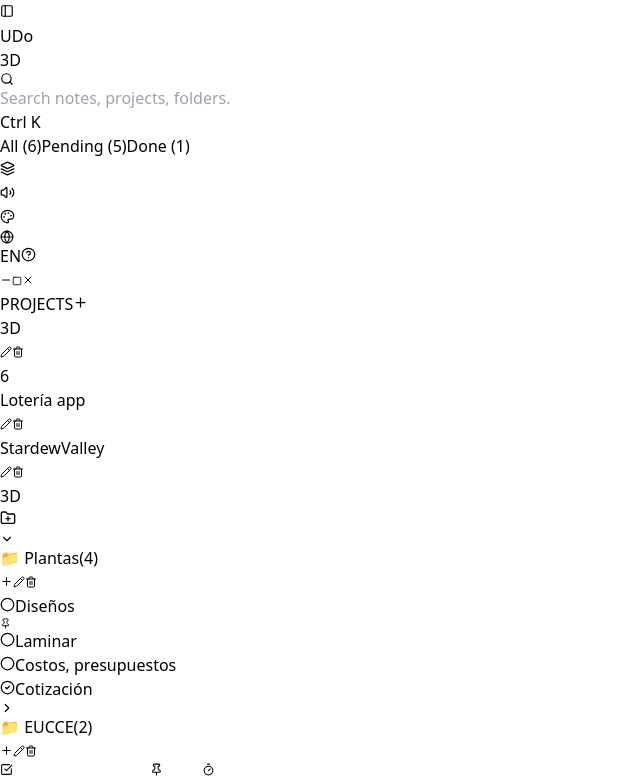
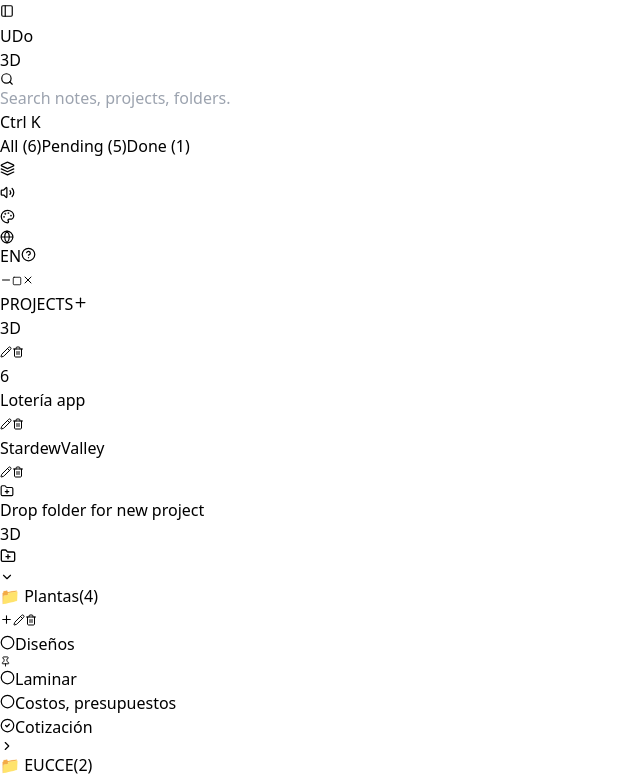
Before and after one commit to BrizueIa/UDo, a React (Vite) app: page / in a window 1280 px wide. Shown: the top 780 px of the page, without its empty margins (0-640 px from the left). Built offline with nearby package versions, Linux system fonts and the light colour scheme.

Commit message:
feat(dnd): allow dragging folders into projects or to create new projects (FR-19)

```diff
--- a/src/app/App.tsx
+++ b/src/app/App.tsx
@@ -35,6 +35,7 @@ export const App: React.FC = () => {
     setSelectedSubjectId, setSelectedFolderId, setSelectedNoteId, setActiveTagFilter,
     handleUpdateNote, handleToggleNoteComplete, handleDeleteNote, handleCreateNote,
     handleMoveNoteToFolder, handleMoveNoteToSubject,
+    handleMoveFolderToSubject, handleConvertFolderToSubject,
     handleAddFolder, handleUpdateFolder, handleDeleteFolder, handleToggleFolderExpand,
     handleAddSubject, handleUpdateSubject, handleDeleteSubject, getSubjectNoteCount,
   } = useWorkspaceState();
@@ -289,6 +290,8 @@ export const App: React.FC = () => {
             onDeleteSubject={handleDeleteSubject}
             getSubjectNoteCount={getSubjectNoteCount}
             onMoveNoteToSubject={handleMoveNoteToSubject}
+            onMoveFolderToSubject={handleMoveFolderToSubject}
+            onConvertFolderToSubject={handleConvertFolderToSubject}
           />
         )}
 
--- a/src/features/folders/components/FolderItemRow.tsx
+++ b/src/features/folders/components/FolderItemRow.tsx
@@ -46,6 +46,12 @@ export const FolderItemRow: React.FC<Props> = ({
       e.dataTransfer.dropEffect = 'move';
       setIsDragOver(true);
     }
+  };
+
+  const handleDragStart = (e: React.DragEvent) => {
+    e.dataTransfer.setData('application/udo-folder-id', folder.id);
+    e.dataTransfer.setData('text/plain', folder.id);
+    e.dataTransfer.effectAllowed = 'move';
   };
 
   const handleDragLeave = (e: React.DragEvent) => {
@@ -106,11 +112,13 @@ export const FolderItemRow: React.FC<Props> = ({
 
   return (
     <div
+      draggable
+      onDragStart={handleDragStart}
       onClick={onSelectFolder}
       onDragOver={handleDragOver}
       onDragLeave={handleDragLeave}
       onDrop={handleDrop}
-      className={`group flex items-center justify-between px-2 py-1.5 rounded-md cursor-pointer transition-all ${
+      className={`group flex items-center justify-between px-2 py-1.5 rounded-md cursor-grab active:cursor-grabbing hover:translate-x-0.5 transition-all select-none ${
         isDragOver
           ? 'bg-theme-accent/25 border-theme-accent ring-2 ring-theme-accent/60 scale-[1.01] shadow-md'
           : isSelected
--- a/src/features/subjects/components/SubjectsSidebar.tsx
+++ b/src/features/subjects/components/SubjectsSidebar.tsx
@@ -1,6 +1,6 @@
 import React, { useState } from 'react';
 import { SubjectItem } from '../../../shared/types';
-import { Plus, Check, X, Pencil, Trash2 } from 'lucide-react';
+import { Plus, Check, X, Pencil, Trash2, FolderPlus } from 'lucide-react';
 import { useTranslation } from 'react-i18next';
 import { motion, AnimatePresence } from 'framer-motion';
 
@@ -25,6 +25,8 @@ interface Props {
   onDeleteSubject: (id: string) => void;
   getSubjectNoteCount: (id: string) => number;
   onMoveNoteToSubject?: (noteId: string, subjectId: string) => void;
+  onMoveFolderToSubject?: (folderId: string, subjectId: string) => void;
+  onConvertFolderToSubject?: (folderId: string) => void;
 }
 
 export const SubjectsSidebar: React.FC<Props> = ({
@@ -37,11 +39,14 @@ export const SubjectsSidebar: React.FC<Props> = ({
   onDeleteSubject,
   getSubjectNoteCount,
   onMoveNoteToSubject,
+  onMoveFolderToSubject,
+  onConvertFolderToSubject,
 }) => {
   const { t } = useTranslation();
 
   // Drag and drop state
   const [dragOverSubjectId, setDragOverSubjectId] = useState<string | null>(null);
+  const [isDropToNewProject, setIsDropToNewProject] = useState(false);
 
   // New Subject State
   const [isCreating, setIsCreating] = useState(false);
@@ -66,9 +71,7 @@ export const SubjectsSidebar: React.FC<Props> = ({
 
   const handleSaveCreate = () => {
     const trimmed = newName.trim();
-    if (trimmed) {
-      onAddSubject(trimmed, newColor);
-    }
+    if (trimmed) onAddSubject(trimmed, newColor);
     setIsCreating(false);
     setNewName('');
   };
@@ -84,13 +87,7 @@ export const SubjectsSidebar: React.FC<Props> = ({
   const handleSaveEdit = (subject: SubjectItem, e?: React.FormEvent) => {
     if (e) e.preventDefault();
     const trimmed = editName.trim();
-    if (trimmed) {
-      onUpdateSubject({
-        ...subject,
-        name: trimmed,
-        color: editColor,
-      });
-    }
+    if (trimmed) onUpdateSubject({ ...subject, name: trimmed, color: editColor });
     setEditingSubjectId(null);
   };
 
@@ -243,7 +240,11 @@ export const SubjectsSidebar: React.FC<Props> = ({
               key={subject.id}
               onClick={() => onSelectSubject(subject.id)}
               onDragOver={(e) => {
-                if (e.dataTransfer.types.includes('application/udo-note-id') || e.dataTransfer.types.includes('text/plain')) {
+                if (
+                  e.dataTransfer.types.includes('application/udo-note-id') ||
+                  e.dataTransfer.types.includes('application/udo-folder-id') ||
+                  e.dataTransfer.types.includes('text/plain')
+                ) {
                   e.preventDefault();
                   e.dataTransfer.dropEffect = 'move';
                   if (dragOverSubjectId !== subject.id) setDragOverSubjectId(subject.id);
@@ -255,8 +256,12 @@ export const SubjectsSidebar: React.FC<Props> = ({
               onDrop={(e) => {
                 e.preventDefault();
                 setDragOverSubjectId(null);
-                const noteId = e.dataTransfer.getData('application/udo-note-id') || e.dataTransfer.getData('text/plain');
-                if (noteId && onMoveNoteToSubject) {
+                const folderId = e.dataTransfer.getData('application/udo-folder-id');
+                const noteId = e.dataTransfer.getData('application/udo-note-id') || (!folderId ? e.dataTransfer.getData('text/plain') : '');
+
+                if (folderId && onMoveFolderToSubject) {
+                  onMoveFolderToSubject(folderId, subject.id);
+                } else if (noteId && onMoveNoteToSubject) {
                   onMoveNoteToSubject(noteId, subject.id);
                 }
               }}
@@ -346,6 +351,36 @@ export const SubjectsSidebar: React.FC<Props> = ({
           );
         })}
       </div>
+
+      {/* Bottom Drop Zone: Convert dragged folder to new project */}
+      <div
+        onDragOver={(e) => {
+          if (e.dataTransfer.types.includes('application/udo-folder-id') || e.dataTransfer.types.includes('text/plain')) {
+            e.preventDefault();
+            e.dataTransfer.dropEffect = 'move';
+            setIsDropToNewProject(true);
+          }
+        }}
+        onDragLeave={() => setIsDropToNewProject(false)}
+        onDrop={(e) => {
+          e.preventDefault();
+          setIsDropToNewProject(false);
+          const folderId = e.dataTransfer.getData('application/udo-folder-id');
+          if (folderId && onConvertFolderToSubject) {
+            onConvertFolderToSubject(folderId);
+          }
+        }}
+        className={`mx-2 mb-2 p-2 rounded-xl border-2 border-dashed transition-all text-center flex flex-col items-center justify-center space-y-1 ${
+          isDropToNewProject
+            ? 'border-theme-accent bg-theme-accent/20 text-theme-text scale-[1.02] shadow-md'
+            : 'border-theme-border/50 text-theme-muted/60 hover:border-theme-border/80'
+        }`}
+      >
+        <FolderPlus size={14} className={isDropToNewProject ? 'text-theme-accent' : 'text-theme-muted'} />
+        <span className="text-[10px] font-medium leading-tight">
+          {isDropToNewProject ? t('nav.dropFolderToNewProject') : t('nav.convertToProject')}
+        </span>
+      </div>
     </aside>
   );
 };
--- a/src/shared/hooks/useWorkspaceState.ts
+++ b/src/shared/hooks/useWorkspaceState.ts
@@ -58,16 +58,10 @@ export function useWorkspaceState() {
   const handleToggleNoteComplete = (id: string) => {
     setNotes((prev) =>
       prev.map((n) => {
-        if (n.id === id) {
-          const updated = {
-            ...n,
-            isCompleted: !n.isCompleted,
-            updatedAt: new Date().toISOString(),
-          };
-          api.saveNote(updated);
-          return updated;
-        }
-        return n;
+        if (n.id !== id) return n;
+        const updated = { ...n, isCompleted: !n.isCompleted, updatedAt: new Date().toISOString() };
+        api.saveNote(updated);
+        return updated;
       })
     );
   };
@@ -201,30 +195,17 @@ export function useWorkspaceState() {
   const handleToggleFolderExpand = (id: string) => {
     setFolders((prev) =>
       prev.map((f) => {
-        if (f.id === id) {
-          const updated = { ...f, isExpanded: !f.isExpanded };
-          api.saveFolder(updated);
-          return updated;
-        }
-        return f;
+        if (f.id !== id) return f;
+        const updated = { ...f, isExpanded: !f.isExpanded };
+        api.saveFolder(updated);
+        return updated;
       })
     );
   };
 
   const handleAddSubject = (name: string, color: string) => {
-    const newSubject: SubjectItem = {
-      id: `sub-${Date.now()}`,
-      name,
-      color,
-      order: subjects.length,
-    };
-    const defaultFolder: FolderItem = {
-      id: `folder-${Date.now()}`,
-      subjectId: newSubject.id,
-      name: 'General',
-      isExpanded: true,
-      order: 0,
-    };
+    const newSubject: SubjectItem = { id: `sub-${Date.now()}`, name, color, order: subjects.length };
+    const defaultFolder: FolderItem = { id: `folder-${Date.now()}`, subjectId: newSubject.id, name: 'General', isExpanded: true, order: 0 };
     setSubjects((prev) => [...prev, newSubject]);
     setFolders((prev) => [...prev, defaultFolder]);
     setSelectedSubjectId(newSubject.id);
@@ -315,6 +296,60 @@ export function useWorkspaceState() {
     setSelectedNoteId(noteId);
   };
 
+  const handleMoveFolderToSubject = (folderId: string, targetSubjectId: string) => {
+    const folder = folders.find((f) => f.id === folderId);
+    if (!folder || folder.subjectId === targetSubjectId) return;
+
+    const updatedFolder = { ...folder, subjectId: targetSubjectId };
+    setFolders((prev) => prev.map((f) => (f.id === folderId ? updatedFolder : f)));
+    api.saveFolder(updatedFolder);
+
+    setNotes((prev) =>
+      prev.map((n) => {
+        if (n.folderId === folderId) {
+          const updatedNote = { ...n, subjectId: targetSubjectId, updatedAt: new Date().toISOString() };
+          api.saveNote(updatedNote);
+          return updatedNote;
+        }
+        return n;
+      })
+    );
+    setSelectedSubjectId(targetSubjectId);
+    setSelectedFolderId(folderId);
+  };
+
+  const handleConvertFolderToSubject = (folderId: string) => {
+    const folder = folders.find((f) => f.id === folderId);
+    if (!folder) return;
+
+    const colors = ['#f97316', '#10b981', '#6366f1', '#ec4899', '#3b82f6', '#eab308', '#8b5cf6', '#14b8a6'];
+    const newSubject: SubjectItem = {
+      id: `sub-${Date.now()}`,
+      name: folder.name,
+      color: colors[subjects.length % colors.length],
+      order: subjects.length,
+    };
+    setSubjects((prev) => [...prev, newSubject]);
+    api.saveSubject(newSubject);
+
+    const updatedFolder = { ...folder, subjectId: newSubject.id };
+    setFolders((prev) => prev.map((f) => (f.id === folderId ? updatedFolder : f)));
+    api.saveFolder(updatedFolder);
+
+    setNotes((prev) =>
+      prev.map((n) => {
+        if (n.folderId === folderId) {
+          const updatedNote = { ...n, subjectId: newSubject.id, updatedAt: new Date().toISOString() };
+          api.saveNote(updatedNote);
+          return updatedNote;
+        }
+        return n;
+      })
+    );
+    setSelectedSubjectId(newSubject.id);
+    setSelectedFolderId(folderId);
+  };
+
   return {
     subjects,
     folders,
@@ -337,6 +372,8 @@ export function useWorkspaceState() {
     handleCreateNote,
     handleMoveNoteToFolder,
     handleMoveNoteToSubject,
+    handleMoveFolderToSubject,
+    handleConvertFolderToSubject,
     handleAddFolder,
     handleUpdateFolder,
     handleDeleteFolder,
--- a/src/shared/locales/en.json
+++ b/src/shared/locales/en.json
@@ -17,6 +17,8 @@
     "del": "Del",
     "cancel": "Cancel",
     "save": "Save",
+    "dropFolderToNewProject": "Drop here to create new project",
+    "convertToProject": "Drop folder for new project",
     "searchPlaceholder": "Search notes, projects, folders... (Ctrl+K)",
     "filterAll": "All",
     "filterPending": "Pending",
--- a/src/shared/locales/es.json
+++ b/src/shared/locales/es.json
@@ -17,6 +17,8 @@
     "del": "Eliminar",
     "cancel": "Cancelar",
     "save": "Guardar",
+    "dropFolderToNewProject": "Suelta aquí para crear nuevo proyecto",
+    "convertToProject": "Suelta carpeta para nuevo proyecto",
     "searchPlaceholder": "Buscar notas, proyectos, carpetas... (Ctrl+K)",
     "filterAll": "Todo",
     "filterPending": "Pendientes",
```
